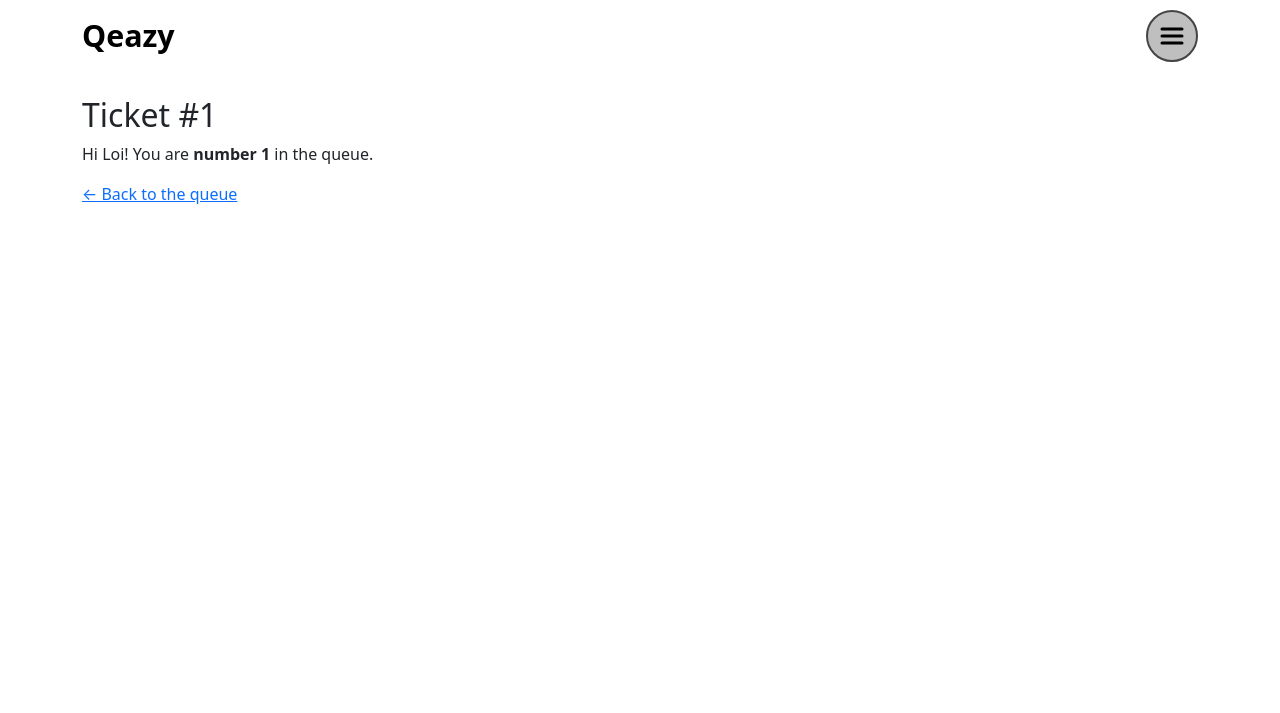
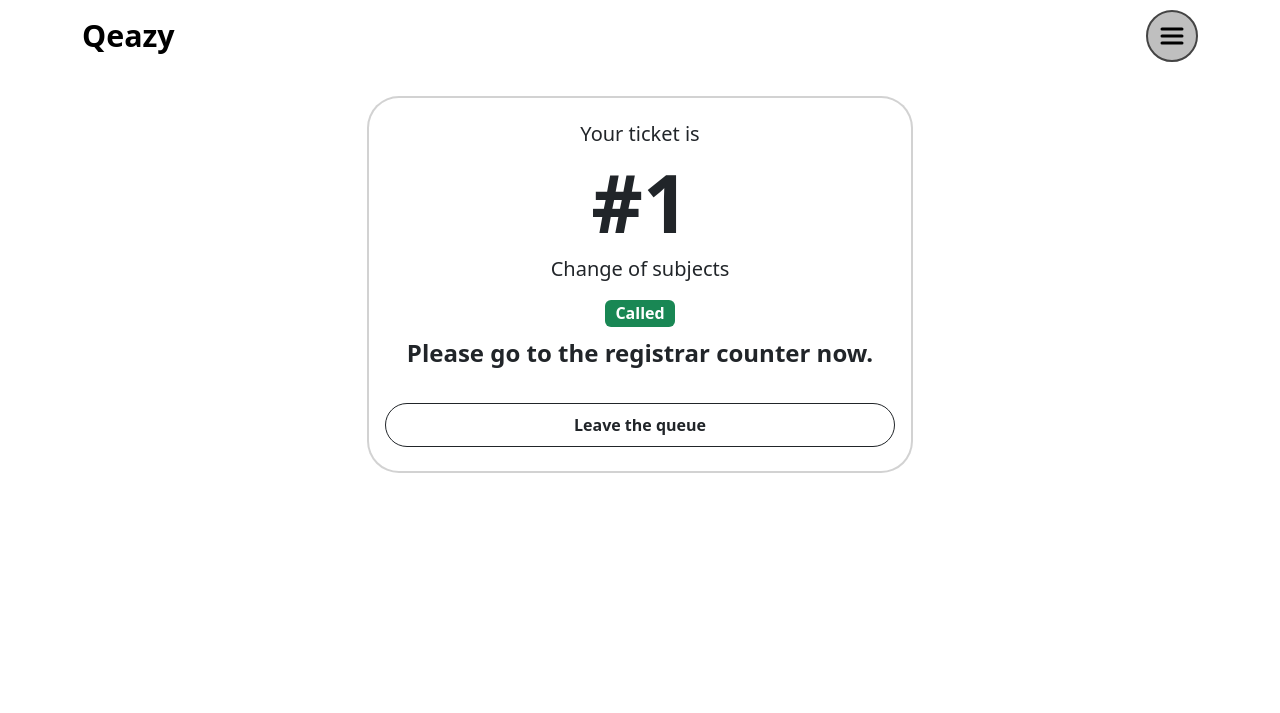
Before and after one commit to sgblaguda/CCC181, a Flask app: page /queue/1 in a window 1280 px wide. Shown: the top 713 px of the page. Run offline with Flask 3, Linux system fonts and the light colour scheme.

Commit message:
Add My place page (#2)

```diff
--- a/app.py
+++ b/app.py
@@ -8,6 +8,8 @@ from flask import Flask, abort, flash, redirect, render_template, request, url_f
 
 app = Flask(__name__)
 app.secret_key = "dev-only-change-me"
+
+MINUTES_PER_STUDENT = 10
 
 SERVICES = [
     {"id": 1, "name": "Late enrollment"},
@@ -30,13 +32,28 @@ def index():
     return render_template("index.html")
 
 
-@app.route("/queue/<int:ticket_id>")
+@app.get("/queue/<int:ticket_id>")
 def ticket(ticket_id):
-    for position, t in enumerate(TICKETS, start=1):
-        if t["number"] == ticket_id:
-            return render_template("ticket.html", ticket=t, position=position)
-    abort(404)
+    t = next((t for t in TICKETS if t["number"] == ticket_id), None)
+    if t is None:
+        abort(404)
+    ahead = [x for x in TICKETS
+             if x["service_id"] == t["service_id"]
+             and x["status"] == "waiting"
+             and x["number"] < t["number"]]
+    service = next(s for s in SERVICES if s["id"] == t["service_id"])
+    return render_template("ticket.html", ticket=t, service=service, ahead=len(ahead),
+                           wait=len(ahead) * MINUTES_PER_STUDENT)
 
+
+@app.post("/queue/<int:ticket_id>/leave")
+def leave(ticket_id):
+    t = next((t for t in TICKETS if t["number"] == ticket_id), None)
+    if t is None:
+        abort(404)
+    t["status"] = "no-show"
+    flash("You left the queue.", "info")
+    return redirect(url_for("index"))
 
 @app.get("/join")
 def join_form():
--- a/templates/ticket.html
+++ b/templates/ticket.html
@@ -1,9 +1,40 @@
 {% extends "base.html" %}
-
-{% block title %}Ticket #{{ ticket.number }} · ClinicQ{% endblock %}
+{% block title %}Ticket #{{ ticket.number }} · Qeazy{% endblock %}
 
 {% block content %}
-  <h2>Ticket #{{ ticket.number }}</h2>
-  <p>Hi {{ ticket.name }}! You are <strong>number {{ position }}</strong> in the queue.</p>
-  <p><a href="{{ url_for('index') }}">&larr; Back to the queue</a></p>
+{% set badges = {'waiting': 'warning', 'called': 'success', 'served': 'secondary', 'no-show': 'danger'} %}
+<div class="row justify-content-center">
+  <div class="col-12 col-md-8 col-lg-6">
+    <div class="card text-center border-2 rounded-5">
+      <div class="card-body py-4">
+        <h1 class="h5">Your ticket is</h1>
+        <p class="display-1 fw-bold mb-1">#{{ ticket.number }}</p>
+        <p class="fs-5 mb-3">{{ service.name }}</p>
+
+        <div id="live-status" aria-live="polite">
+          <p class="mb-2">
+            <span id="status-badge" class="badge fs-6 text-bg-{{ badges[ticket.status] }}">{{ ticket.status|capitalize }}</span>
+          </p>
+          <p class="fs-4 fw-semibold mb-1" id="ahead-text">
+            {% if ticket.status == 'waiting' %}
+              {% if ahead == 0 %}You're next!{% elif ahead == 1 %}1 person is ahead of you{% else %}{{ ahead }} people are ahead of you{% endif %}
+            {% elif ticket.status == 'called' %}Please go to the registrar counter now.
+            {% elif ticket.status == 'served' %}You have been served.
+            {% else %}You are no longer in the queue.{% endif %}
+          </p>
+          <p class="text-body-secondary" id="wait-text">
+            {% if ticket.status == 'waiting' and ahead > 0 %}About {{ wait }} minutes{% endif %}
+          </p>
+        </div>
+
+        {% if ticket.status in ('waiting', 'called') %}
+        <form method="post" action="{{ url_for('leave', ticket_id=ticket.number) }}"
+              onsubmit="return confirm('Leave the queue? You will lose your place.');">
+          <button type="submit" class="btn btn-outline-dark w-100 mt-3">Leave the queue</button>
+        </form>
+        {% endif %}
+      </div>
+    </div>
+  </div>
+</div>
 {% endblock %}
```
